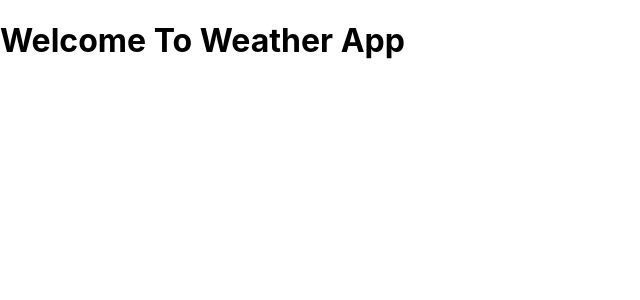
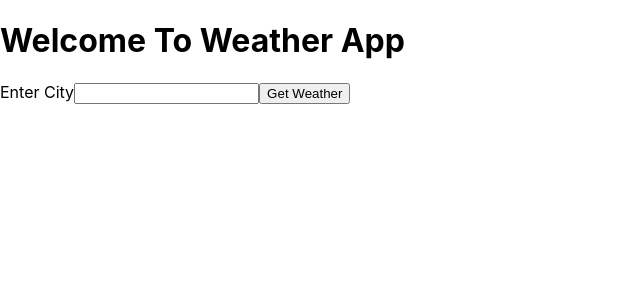
Before and after one commit to abshkbh/cra-weather-app, a React (Create React App) app: page / in a window 1280 px wide. Shown: the top 300 px of the page, without its empty margins (0-640 px from the left). Built offline with nearby package versions, Linux system fonts and the light colour scheme.

Commit message:
City name and button click working

```diff
--- a/src/App.js
+++ b/src/App.js
@@ -1,11 +1,46 @@
 import React from 'react';
+import Constants from './Constants';
 
 // The parent component for the app.
 class App extends React.Component {
+  constructor(props) {
+    super(props)
+    this.state = {
+      city: "",
+    }
+
+    this.updateInput = this.updateInput.bind(this)
+    this.handleGetWeather = this.handleGetWeather.bind(this)
+  }
+
+  // Updates all the text input values.
+  updateInput(e) {
+    const value = e.target.value
+    const id = e.target.id
+
+    if (id === Constants.CITY_INPUT_ID) {
+      this.setState({
+        city: value
+      })
+    } else {
+      console.log("Unrecognized input field:" + id)
+    }
+  }
+
+  // Get the weather on a button click.
+  handleGetWeather() {
+    console.log("Get Weather for city: " + this.state.city)
+  }
+
   render() {
     return (
       < div className="App" >
         <h1>Welcome To Weather App</h1>
+        <label>{Constants.CITY_INPUT_LABEL}</label>
+        <input id={Constants.CITY_INPUT_ID} onChange={this.updateInput} />
+        <button onClick={this.handleGetWeather}>
+          {Constants.GET_WEATHER_BUTTON_LABEL}
+        </button>
       </div >
     );
   }
--- /dev/null
+++ b/src/Constants.js
@@ -0,0 +1,12 @@
+const Constants = {
+    // Label for the city field.
+    CITY_INPUT_LABEL: "Enter City",
+
+    // Id for the city input field.
+    CITY_INPUT_ID: "city",
+
+    // Label for the get weather button field.
+    GET_WEATHER_BUTTON_LABEL: "Get Weather",
+};
+
+export default Constants;
```
